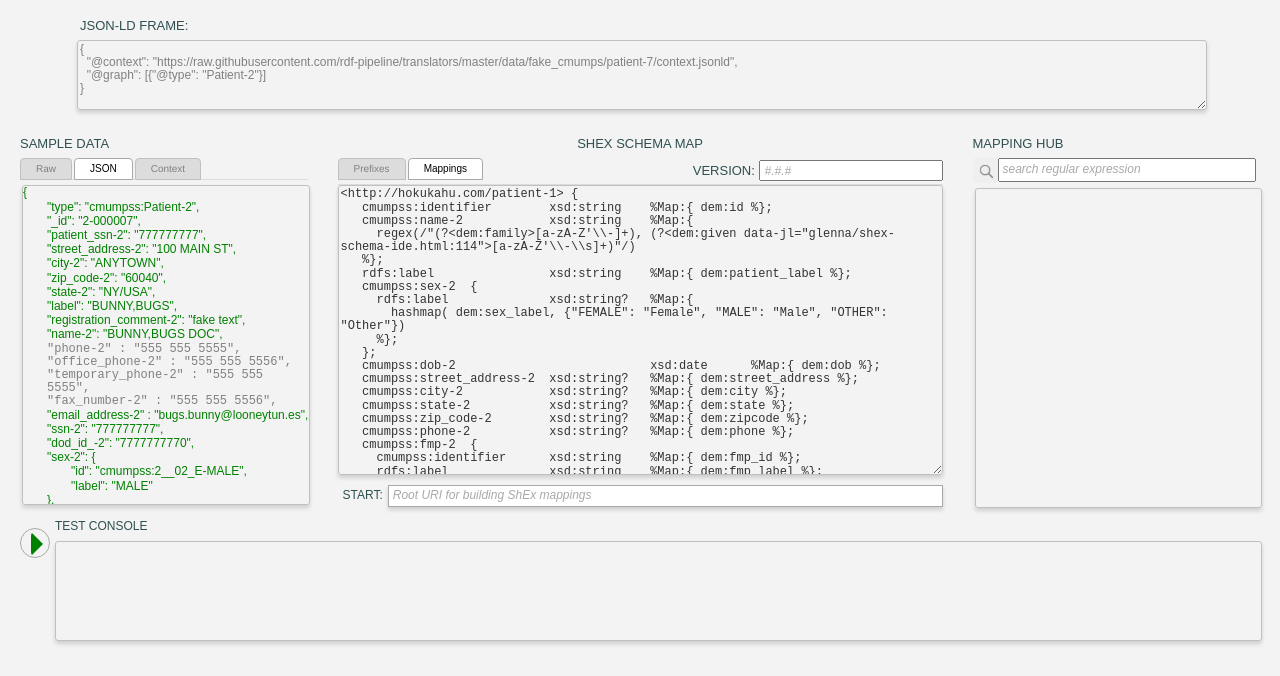
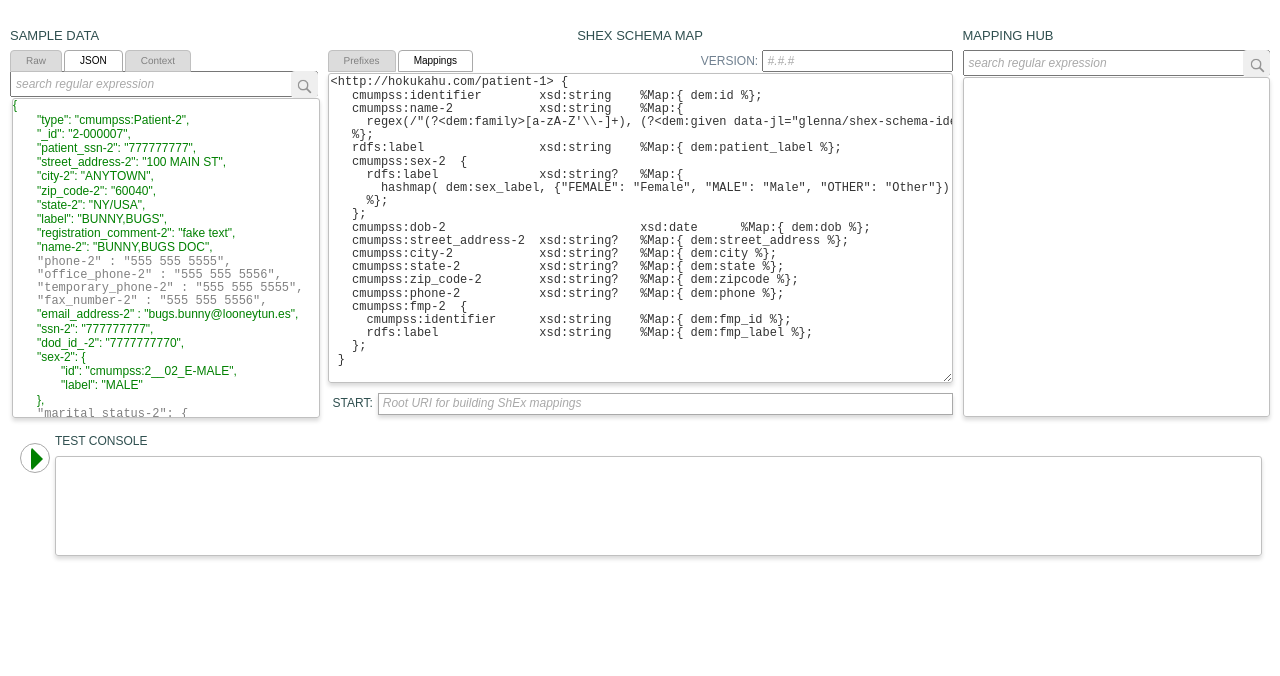
Before and after one commit to rdf-pipeline/shex-schema-ide, a plain HTML site: page glenna/shex-schema-ide.html in a window 1280 px wide. Shown: the part 63-739 px from the top of the page. Drawn offline with nearby package versions, Linux system fonts and the light colour scheme.

Commit message:
Added search bars; removed JSON-LD frame filtering.

```diff
--- a/glenna/css/common.css
+++ b/glenna/css/common.css
@@ -1,5 +1,5 @@
 html body {
-   background-color: #F3F3F3; # pale gray
+   background-color: white;
    height: 100%;
    width: 100%;
 }
@@ -32,6 +32,11 @@ html body {
   font-size: 10px;
   line-height: 1;
   padding: 5px 15px;
+}
+
+.nav-tabs {
+  border-bottom: 0;
+  vertical-align: bottom;
 }
 
 h1 {
--- a/glenna/css/shex-schema-ide.css
+++ b/glenna/css/shex-schema-ide.css
@@ -5,13 +5,13 @@ h1 {
 
 .info-label {
   background: transparent;
-  color: slategray;
+  color: SlateGray;
   font-family: Source Sans Pro, Arial, sans-serif;
   font-size: 12px;
   font-weight: 400;
-  margin: 10px 5px 0 5px;
   text-transform: uppercase;
 }
+
 
 .top-label {
   background: transparent;
@@ -29,7 +29,7 @@ h1 {
   font-family: Source Sans Pro, Arial, sans-serif;
   font-size: 13px;
   font-weight: 400;
-  margin-top: 20px;
+  margin-top: 5px;
   text-transform: uppercase;
   width: 100%;
 }
@@ -78,11 +78,11 @@ h1 {
   form > div.col-4 { width: 25% }
 }
 
-#jsonld-frame-div {
+#select-map-data-div {
   padding: 0 70px;
 }
 
-#jsonld-frame {
+#select-map-data {
   border: 1px solid silver;
   border-radius: 3px;
   background: transparent;
@@ -143,7 +143,7 @@ h1 {
   font-weight: 200;
   height:100px;
   line-height: 1.1em;
-  margin: 5px 2px 0 15px;
+  margin: 5px 0 0 15px;
   position: relative;
   opacity: 1;
   overflow-x: hidden;
@@ -152,24 +152,31 @@ h1 {
   width: 95%;
 }
 
-#map-hub-search-btn {
-  float: left;
-  height: 25px;
-  padding: 0 2px 2px;
-  width: 25px;
+.search-btn {
+  border: 1px solid GrayCloud;
+  height: 27px;
+  padding: 2px;
+  margin-left: -27px;
+  vertical-align: top;
+  width: 27px;
 }
 
-#map-hub-search-img {
+.search-container {
+   width: 100%;
+}
+
+.search-img {
   height: 20px;
   width: 20px;
 }
 
-#map-hub-search-input {
+.search-input {
   font-family: Source Sans Pro, Arial, sans-serif;
   font-size: 12px;
-  justify-content: flex-end;
-  padding: 1px;
-  width: 90%;
+  line-height: 18px;
+  padding: 2px 30px 2px 2px;
+  margin: 0;
+  width: 100%;
 }
 
 #map-hub-results {
@@ -178,17 +185,18 @@ h1 {
   background: transparent;
   box-shadow: 0 3px 4px rgba(0, 0, 0, .15);
   display: inline-block;
-  position: relative;
-  width: 100%;
-  line-height: 1.1em;
-  margin: 5px 2px;
   font-family: "Courier New", Courier, monospace;
   font-size: 12px;
   font-weight: 200;
+  height:340px;
+  position: relative;
+  line-height: 1.1em;
+  margin: 0;
   opacity: 1;
+  overflow: auto;
   transition: opacity .3s, box-shadow .3s;
-  overflow:scroll;
-  height:320px;
+  white-space: nowrap;
+  width: 100%;
 }
 
 #sample-data {
@@ -197,36 +205,37 @@ h1 {
   background: transparent;
   box-shadow: 0 3px 4px rgba(0, 0, 0, .15);
   display: inline-block;
-  position: relative;
-  width: 100%;
-  line-height: 1.1em;
-  margin: 5px 2px;
   font-family: "Courier New", Courier, monospace;
   font-size: 12px;
   font-weight: 200;
+  height:320px;
+  line-height: 1.1em;
+  margin: 0 2px 5px;
   opacity: 1;
+  overflow: auto;
+  position: relative;
   transition: opacity .3s, box-shadow .3s;
-  overflow:scroll;
-  height:320px;
+  white-space: nowrap;
+  width: 100%;
 }
 
 #shex-schema {
+  background: transparent;
+  border-color: silver;
+  border-radius: 3px;
   box-shadow: 0 3px 4px rgba(0, 0, 0, .15);
   display: inline-block;
-  position: relative;
-  width: 100%;
-  line-height: 1.1em;
-  margin-bottom: 5px;
-  border-color: silver;
-  border-radius: 3px;
-  background: transparent;
   font-family: "Courier New", Courier, monospace;
   font-size: 12px;
   font-weight: 200;
+  height:310px;
+  line-height: 1.1em;
+  margin-bottom: 5px;
   opacity: 1;
+  overflow:scroll;
+  position: relative;
   transition: opacity .3s, box-shadow .3s;
-  overflow:scroll;
-  height:290px;
+  width: 100%;
 }
 
 #shex-schema-root-div {
@@ -239,6 +248,7 @@ h1 {
   color: DarkSlateGray;
   display: table-cell;
   padding: 5px;
+  margin: 10px 5px 0 5px;
   width: 1px;
 }
 
@@ -286,8 +296,8 @@ form > div.col-submit button {
   box-shadow: 0 3px 4px rgba(0, 0, 0, .15);
 }
 
-.schema-separation {
-   margin: 5px 5px;
+.workblock-separation {
+  padding: 5px !important;
 }
 
 .indent-2 {
@@ -312,11 +322,22 @@ form > div.col-submit button {
     color: Gray !important;
 }
 
+#version-input {
+  font-family: Source Sans Pro, Arial, sans-serif;
+  font-size: 12px;
+  padding: 2px 30px 2px 2px;
+  margin: 0;
+}
+
 .version {
   line-height: 1;
   justify-content: flex-end;
-  margin-bottom: 3px;
+  margin-bottom: 1px;
   margin-right: 0;
+}
+
+#version-label {
+  margin: 2px 5px 0 5px;
 }
 
 a:active, a:link, a:hover, a:visited {
--- a/glenna/shex-schema-ide.html
+++ b/glenna/shex-schema-ide.html
@@ -24,29 +24,20 @@
 
      <div class="row">
 
-        <div id="jsonld-frame-div" class="col-sm-12 text-left">
-           <label class="top-label text-right version"> JSON-LD Frame: </label>
-           <textarea id="jsonld-frame" tabindex="1">
-{
-  "@context": "https://raw.githubusercontent.com/rdf-pipeline/translators/master/data/fake_cmumps/patient-7/context.jsonld",
-  "@graph": [{"@type": "Patient-2"}]
-}
-           </textarea>
-        </div>
-
-
-     </div> <!-- row -->
-
-     <div class="row">
-
         <!-- SAMPLE DATA -->
-        <div class="col-sm-3">
+        <div class="workblock-separation col-sm-3">
            <label class="workbench-label text-left"> Sample Data </label>
            <ul class="nav nav-tabs">
               <li><a href="#">Raw</a></li>
               <li class="active"><a href="#">JSON</a></li>
               <li><a href="#">Context</a></li>
            </ul>
+
+           <div class="search-container" tabindex="5">
+             <input id="sample-data-search-input" class="search-input" placeholder="search regular expression" tabindex="2" />
+             <button id="sample-data-search-btn" type="button" class="search-btn btn"> <img class="search-img" src="images/search-icon.png" /></button>
+           </div>
+
            <div id="sample-data" tabindex="2">
              <div><a href="#" class="active-prop"> { </a></div>
              <div class="indent-2"><a href="#" class="active-prop"> "type": "cmumpss:Patient-2", </a></div>
@@ -90,7 +81,7 @@
             <div class="indent-2"><a href="#" class="inactive-prop"> "ezip-2" : "55555", </a></div>
             <div class="indent-2"><a href="#" class="inactive-prop"> "fmp-2": { </a></div>
                 <div class="indent-4"><a href="#" class="inactive-prop"> "id": "8110-20", </a></div>
-                <div class="indent-4"><a href="#" class="inactive-prop">> "label": "20" </a></div>
+                <div class="indent-4"><a href="#" class="inactive-prop"> "label": "20" </a></div>
             <div class="indent-2"><a href="#" class="inactive-prop"> } </a></div>
             <div><a href="#" class="active-prop"> } </a> </div>
            </div>
@@ -98,16 +89,16 @@
 
 
         <!-- SHEX SCHEMA  -->
-        <div class="col-sm-6">
+        <div class="workblock-separation col-sm-6">
            <label class="workbench-label text-center"> ShEx Schema Map </label>
-           <label class="top-label text-right version pull-right"> Version:
-                <input placeholder="#.#.#" tabindex="2" />
+           <label class="info-label version-label text-right version pull-right"> Version:
+             <input id="version-input" placeholder="#.#.#" tabindex="2" />
            </label>
            <ul class="nav nav-tabs">
               <li><a href="#">Prefixes</a></li>
               <li class="active"><a href="#">Mappings</a></li>
            </ul>
-           <textarea id="shex-schema" tabindex="3">
+           <textarea id="shex-schema" tabindex="3" wrap="off">
 <http://hokukahu.com/patient-1> {
    cmumpss:identifier        xsd:string    %Map:{ dem:id %};
    cmumpss:name-2            xsd:string    %Map:{
@@ -138,11 +129,11 @@
         </div> <!-- SHEX SCHEMA -->
 
         <!-- MAPPING HUB  -->
-        <div class="col-sm-3">
+        <div class="workblock-separation col-sm-3">
            <label class="workbench-label text-left"> Mapping Hub </label>
            <div class="search full-width" tabindex="5">
-             <button id="map-hub-search-btn" type="button" class="btn"> <img id="map-hub-search-img" src="images/search-icon.png" /></button>
-             <input id="map-hub-search-input" placeholder="search regular expression" tabindex="2" />
+             <input id="map-hub-search-input" class="search-input" placeholder="search regular expression" tabindex="2" />
+             <button id="map-hub-search-btn" type="button" class="search-btn btn"> <img id="map-hub-search-img" class="search-img" src="images/search-icon.png" /></button>
            </div>
            <div id="map-hub-results" tabindex="6">
            </div>
@@ -167,5 +158,6 @@
    </form>
 </div> <!-- container -->
 
+
 </body>
 </html>
```
